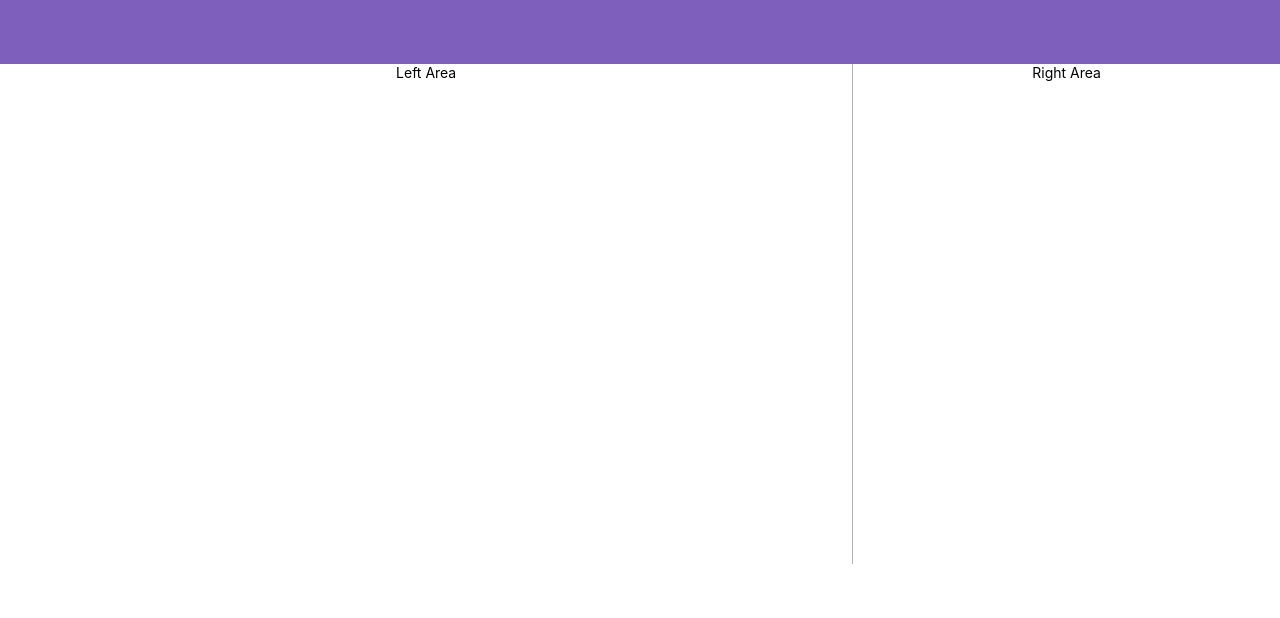
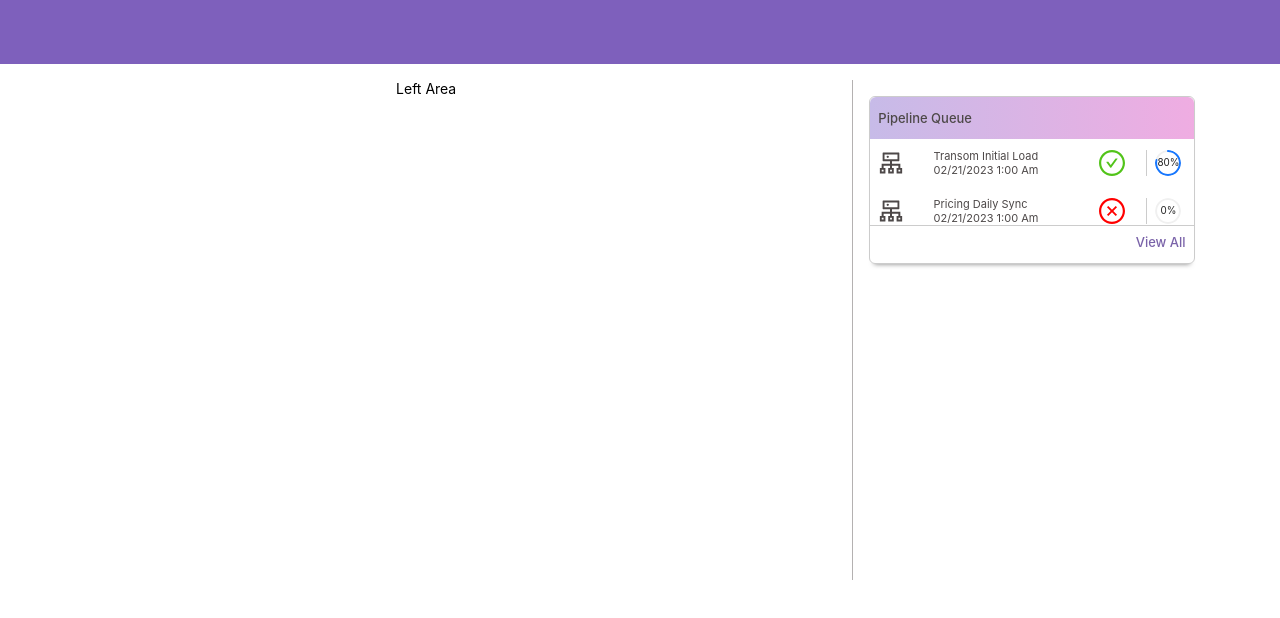
Before and after one commit to sourcecoursepoc/sourcecourse_poc, a Next.js app: page / in a window 1280 px wide. Shown: the top 618 px of the page. Built offline with nearby package versions, Linux system fonts and the light colour scheme; no server answers.

Commit message:
Design of Pipeline Queue is done

```diff
--- a/src/components/header/header.module.css
+++ b/src/components/header/header.module.css
@@ -5,4 +5,5 @@
     /* margin: 0rem 0rem 1rem 0rem; */
     height: 4rem;
     background-color: #7E60BC;
+    margin-bottom: 1rem;
 }
--- a/src/components/homeLeftArea/homeLeftArea.module.css
+++ b/src/components/homeLeftArea/homeLeftArea.module.css
@@ -3,5 +3,6 @@
     min-height: 500px;
     color: #000;
     border-right:1px solid #b4b1b1;
+
     background-color:#fff;
 }
--- a/src/components/homeRightArea/homeRightArea.module.css
+++ b/src/components/homeRightArea/homeRightArea.module.css
@@ -1,6 +1,44 @@
-.siderStyle {
-    text-align: center;
-    color: #000;
-    min-height: 500px;
-    background-color: #fff;
+.layout {
+  height: fit-content;
+  width: 80%;
+  background-color: white;
 }
+.content {
+  margin-left: 4rem;
+  margin-top: 1rem;
+  margin-left: 1rem;
+  border: 1px solid #ccc;
+  border-radius: 6px;
+  box-shadow: 0px 5px 5px -5px rgba(0, 0, 0, 0.5);
+}
+.pinkbar {
+  background: linear-gradient(to right, #c7bbe8, #ea91d8bf);
+  border-radius: 6px;
+  border-bottom-left-radius: 0px;
+  border-bottom-right-radius: 0px;
+  text-decoration-color: white;
+}
+.textStyle {
+  color: rgb(77, 72, 72);
+  text-align: left;
+  padding-left: 0.5rem;
+  font-size: small;
+  font-weight: 500;
+}
+.lowerDivider {
+  border-bottom: 0.0625rem solid #ccc;
+}
+.lowerTextStyle {
+  color: #7a63a9;
+  text-align: right;
+  margin-top: 0.5rem;
+  padding-right: 0.5rem;
+  font-weight: 500;
+  font-size: small;
+}
+.rowTextStyle {
+  color: rgb(77, 72, 72);
+  text-align: left;
+  padding-left: 0.5rem;
+  font-size: 5px;
+}
--- a/src/components/homeRightArea/homeRightArea.tsx
+++ b/src/components/homeRightArea/homeRightArea.tsx
@@ -1,8 +1,62 @@
 import React from "react";
 import styles from "./homeRightArea.module.css";
+import { Layout, Row, Col, Progress } from "antd";
+import {
+  ClusterOutlined,
+  CheckCircleOutlined,
+  CloseCircleOutlined,
+} from "@ant-design/icons";
+
+const { Content } = Layout;
 
 const HomeRightArea: React.FunctionComponent = () => {
-  return <div className={styles.siderStyle}>Right Area</div>;
+  return (
+    <Layout className={styles.layout}>
+      <Content className={styles.content}>
+        <Row className={styles.pinkbar}>
+          <p className={styles.textStyle}>Pipeline Queue</p>
+        </Row>
+        <Row
+          gutter={[16, 16]}
+          className={styles.rowTextStyle}
+          align="middle"
+          style={{ marginBottom: "20px", marginTop: "10px" }}
+        >
+          <Col span={4}>
+            <ClusterOutlined style={{ fontSize: "26px" }} />
+          </Col>
+          <Col span={12} style={{ fontSize: "11px" }}>
+            Transom Initial Load <br /> 02/21/2023 1:00 Am{" "}
+          </Col>
+          <Col span={4}>
+            <CheckCircleOutlined
+              style={{ color: "#52c41a", fontSize: "26px" }}
+            />
+          </Col>
+          <Col span={4} style={{ borderLeft: "1px solid #ccc" }}>
+            <Progress type="circle" percent={80} strokeWidth={8} size={26} />
+          </Col>
+        </Row>
+
+        <Row gutter={[16, 16]} className={styles.rowTextStyle} align="middle">
+          <Col span={4}>
+            <ClusterOutlined style={{ fontSize: "26px" }} />
+          </Col>
+          <Col span={12} style={{ fontSize: "11px" }}>
+            Pricing Daily Sync <br /> 02/21/2023 1:00 Am{" "}
+          </Col>
+          <Col span={4}>
+            <CloseCircleOutlined style={{ color: "red", fontSize: "26px" }} />
+          </Col>
+          <Col span={4} style={{ borderLeft: "1px solid #ccc" }}>
+            <Progress type="circle" percent={0} strokeWidth={8} size={26} />
+          </Col>
+        </Row>
+        <Row className={styles.lowerDivider}></Row>
+        <p className={styles.lowerTextStyle}>View All</p>
+      </Content>
+    </Layout>
+  );
 };
 
 export default HomeRightArea;
```
Also changed, not shown: src/pages/schemas/displaybox.tsx (+17 -14 lines).
